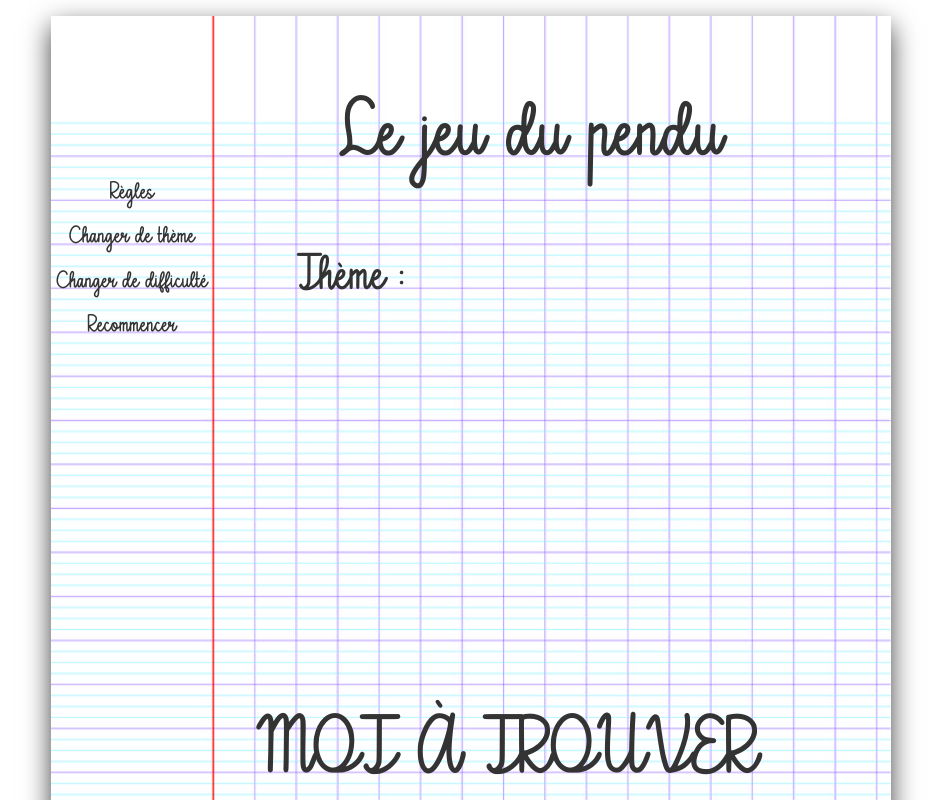
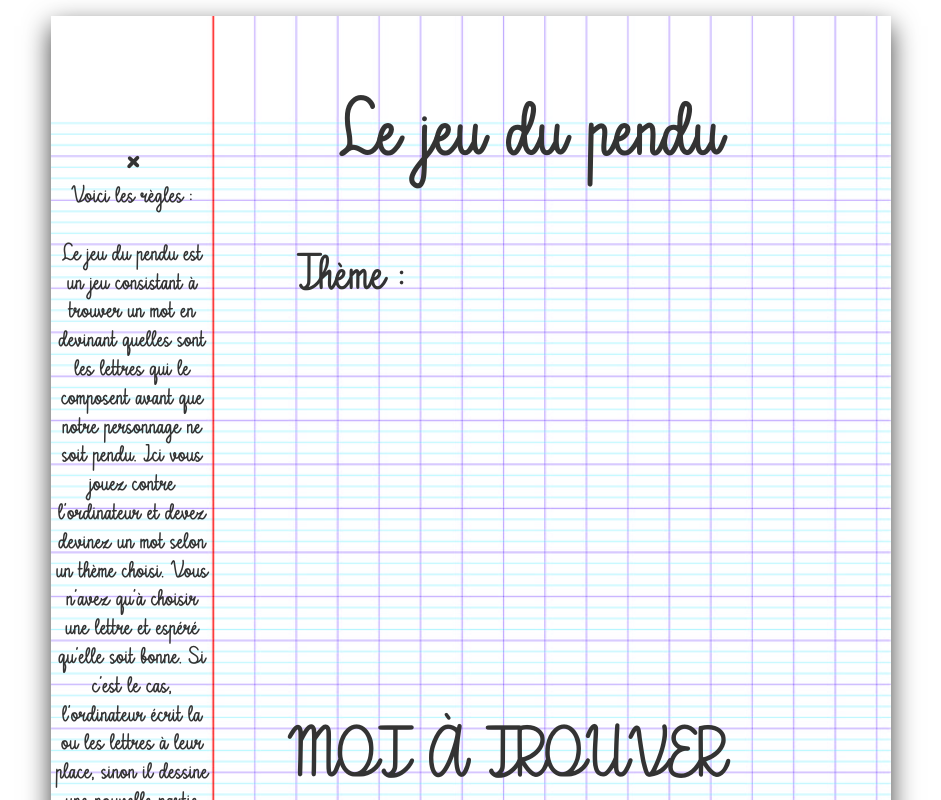
Before and after one commit to Fazentar79/leJeuDuPendu, a plain HTML site: page index.html in a window 1280 px wide. Both pictures are taken after a click on the item "Règles". Shown: the top 800 px of the page, without its empty margins (169-1110 px from the left). Drawn offline with Linux system fonts and the light colour scheme.

Commit message:
ajout des tableaux de thème

```diff
--- a/index.html
+++ b/index.html
@@ -16,9 +16,39 @@
           <nav>
             <ul class="text text__menu flex__column">
               <li class="text__menu-rules">Règles</li>
+              <div class="rules__modal">
+                <div class="rules__modal-content">
+                  <span class="close close__rules">&times;</span>
+                  <p>
+                    Voici les règles : <br /><br />
+                    Le jeu du pendu est un jeu consistant à trouver un mot en
+                    devinant quelles sont les lettres qui le composent avant que
+                    notre personnage ne soit pendu. Ici vous jouez contre
+                    l'ordinateur et devez devinez un mot selon un thème choisi.
+                    Vous n'avez qu'à choisir une lettre et espéré qu'elle soit
+                    bonne. Si c'est le cas, l'ordinateur écrit la ou les lettres
+                    à leur place, sinon il dessine une nouvelle partie du pendu.
+                    Vous avez un nombre limité de tentatives pour trouver le
+                    mot. Si vous n'y arrivé pas après 7 tentatives la partie est
+                    perdue.
+                  </p>
+                </div>
+              </div>
               <li class="text__menu-theme">Changer de thème</li>
-              <li class="text__menu-difficulty">Changer de difficulté</li>
-              <li class="text__menu-reload">Recommencer</li>
+              <div class="theme__modal">
+                <div class="theme__modal-content">
+                  <span class="close close__theme">&times;</span>
+                  <p>Choisissez un thème :</p>
+                  <ul>
+                    <li>Animaux</li>
+                    <li>Pays</li>
+                    <li>Fruits et légumes</li>
+                    <li>Objets du quotidien</li>
+                    <li>Films</li>
+                  </ul>
+                </div>
+              </div>
+              <li class="text__menu-findWord">Mot trouvé ?</li>
             </ul>
           </nav>
         </header>
--- a/script.js
+++ b/script.js
@@ -0,0 +1,128 @@
+let rulesModal = document.querySelector(".rules__modal");
+let btnRules = document.querySelector(".text__menu-rules");
+let btnCloseRules = document.querySelector(".close__rules");
+
+let themeModal = document.querySelector(".theme__modal");
+let btnTheme = document.querySelector(".text__menu-theme");
+let btnCloseTheme = document.querySelector(".close__theme");
+
+let findWord = document.querySelector(".text__menu-findWord");
+
+let choiceTheme = document.querySelector(".text__theme");
+
+// Affiche ou cache les modals
+btnRules.addEventListener("click", () => {
+    rulesModal.style.display = "block";
+    btnRules.style.display = "none";
+    btnTheme.style.display = "none";
+});
+
+btnCloseRules.addEventListener("click", () => {
+    rulesModal.style.display = "none";
+    btnRules.style.display = "block";
+    btnTheme.style.display = "block";
+});
+
+btnTheme.addEventListener("click", () => {
+    themeModal.style.display = "block";
+    btnTheme.style.display = "none";
+    btnRules.style.display = "none";
+});
+
+btnCloseTheme.addEventListener("click", () => {
+    themeModal.style.display = "none";
+    btnTheme.style.display = "block";
+    btnRules.style.display = "block";
+});
+
+// Tableaux de mots
+
+const Animals = [
+  "Lion", "Éléphant", "Tigre", "Girafe", "Kangourou", "Hippopotame",
+  "Penguin", "Zèbre", "Koala", "Panda", "Rhino", "Ours Polaire",
+  "Guépard", "Gorille", "Koala", "Dauphin", "Hérisson", "Léopard",
+  "Puma", "Lémurien", "Pieuvre", "Caméléon", "Ornithorynque", "Autruche",
+  "Perroquet", "Hippocampe", "Jaguar", "Écureuil", "Kookaburra", "Paresseux",
+  "Pangolin", "Wallaby", "Tatou", "Pélican", "Narval", "Lynx",
+  "Lièvre", "Gazelle", "Crocodile", "Pigeon", "Fou de Bassan", "Gerbille",
+  "Hamster", "Wombat", "Mongoose", "Salamandre", "Porc-épic", "Frelon"
+];
+
+const countries = [
+  "France", "États-Unis", "Canada", "Royaume-Uni", "Allemagne", "Australie",
+  "Japon", "Chine", "Brésil", "Inde", "Mexique", "Russie",
+  "Italie", "Espagne", "Argentine", "Afrique du Sud", "Suède", "Norvège",
+  "Suisse", "Népal", "Thaïlande", "Indonésie", "Grèce", "Turquie",
+  "Égypte", "Maroc", "Kenya", "Nigeria", "Chili", "Pérou",
+  "Vietnam", "Malaisie", "Singapour", "Corée du Sud", "Nouvelle-Zélande", "Islande",
+  "Portugal", "Irlande", "Pays-Bas", "Belgique", "Autriche", "Danemark",
+  "Finlande", "République tchèque", "Hongrie", "Pologne", "Ukraine", "Croatie",
+  "Sri Lanka", "Pakistan", "Bangladesh", "Israël"
+];
+
+const fruitsAndVegetables = [
+  "Pomme", "Banane", "Orange", "Fraise", "Cerise", "Poire",
+  "Raisin", "Kiwi", "Mangue", "Ananas", "Melon", "Pêche",
+  "Tomate", "Carotte", "Pomme de terre", "Concombre", "Courgette", "Aubergine",
+  "Brocoli", "Chou-fleur", "Laitue", "Épinard", "Poivron", "Radis",
+  "Oignon", "Ail", "Céleri", "Asperge", "Avocat", "Pamplemousse",
+  "Citron", "Pastèque", "Cassis", "Myrtille", "Framboise", "Canneberge",
+  "Poivron", "Patate douce", "Navet", "Betterave", "Endive", "Haricot vert",
+  "Courge", "Citrouille", "Figue", "Grenade", "Nectarine", "Kaki",
+  "Chou", "Artichaut", "Rutabaga"
+];
+
+const everydayObjects = [
+  "Téléphone", "Ordinateur", "Cafetière", "Télévision", "Réfrigérateur", "Table",
+  "Chaise", "Lampe", "Horloge", "Tasse", "Assiette", "Couteau",
+  "Four", "Micro-ondes", "Lave-linge", "Sèche-linge", "Canapé", "Clé",
+  "Porte", "Fenêtre", "Miroir", "Brosse à dents", "Toilettes", "Douche",
+  "Brosse à cheveux", "Livre", "Stylo", "Crayon", "Sac à main", "Portefeuille",
+  "Clé USB", "Lunettes", "Sous-verre", "Parapluie", "Poubelle", "Balai",
+  "Aspirateur", "Brosse à chaussures", "Bouteille d'eau", "Cadenas", "Serrure", "Cuisine",
+  "Évier", "Miroir de maquillage", "Boîte aux lettres", "Télécommande", "Cadenas", "Échelle",
+  "Radio", "Casque", "Sac à dos"
+];
+
+const movies = [
+  "Avatar", "Titanic", "Matrix", "Inception", "Jurassic", "Gladiator",
+  "Frozen", "Memento", "Jaws", "Braveheart", "Interstellar", "Gravity",
+  "Seven", "Pulp Fiction", "Scarface", "Shrek", "Superman", "Zodiac",
+  "Goonies", "Predator", "Die Hard", "Aliens", "Scream", "Psycho",
+  "Transformers", "Godzilla", "Amadeus", "Hannibal", "Mystic River", "Wolverine",
+  "Rocky", "Jumanji", "Zoolander", "Casino", "Twister", "Apocalypto",
+  "Tron", "Clerks", "Jaws", "Twilight", "Alien", "Grease", "Eragon",
+  "Tangled", "Shutter Island", "Beetle juice", "Halloween", "Joker", "Glory"
+];
+
+// image-0.png
+// image-1.png
+// image-2.png
+// image-3.png
+// let vie = 10;
+
+//  On commence avec l'image 10
+// document.querySelector(".image").src = "image-0.png";
+
+// src="image-[nombre de vie].png"
+
+// `image-${vie}.png`;
+// Vérifier lettre
+//   si pas bon
+//    appeler la fonction retirerVie
+// vie -= 1;
+// document.querySelector(#pendu)
+//  image. = nouvelle image
+
+// motADevenier = ["T", "A", "B", "L", "E"];
+// const motAfficher = []
+
+// for (let i = 0; i < motADevenier.length; i++) {
+    // if(motADevenier[i] != "-" && motADeviner[i] != " ") {
+    //     motAfficher[i] = lettre;
+// }
+    // else {
+    //     motAfficher[i] = motADevenier[i];
+    // }
+//     motAfficher.push("_");
+// }
--- a/style.css
+++ b/style.css
@@ -32,6 +32,13 @@ li {
     list-style-type: none;
 }
 
+p {
+    font-size: 1.2rem;
+    margin-bottom: 1rem;
+}
+
+/* Classes pour directement initialisé les flex et les éléments*/
+
 .flex {
     display: flex;
     justify-content: center;
@@ -56,6 +63,43 @@ li {
     margin: 0 auto;
     position: relative;
 }
+/* Modals du menu */
+
+.rules__modal, .theme__modal {
+    display: none;
+}
+
+.rules__modal-content {
+    margin-top: 12px;
+}
+
+.theme__modal-content {
+    margin-top: 12px;
+}
+
+/* Placement des différents bouton de fermeture des modals */
+
+.close {
+    position: absolute;
+    top: -5%;
+    right: 40%;
+    font-size: 2rem;
+    font-weight: bold;
+    cursor: pointer;
+    padding: 0.5rem;
+    color: #333;
+}
+
+.close__rules {
+    margin-top: 5px;
+}
+
+.close__theme {
+    margin-top: 10px;
+    top: -15%;
+}
+
+/* Placement des éléments texte */
 
 .text__title {
     left: 0;
@@ -89,12 +133,16 @@ li {
     top: 19.5%;
 }
 
+.text__menu-findWord {
+    display: block;
+}
+
 .text__wordToFind {
-    font-size: 4em;
+    font-size: 3.5em;
     text-transform: uppercase;
     left: 0;
     right: -6%;
-    top: 58%;
+    top: 59%;
 }
 
 .text__alphabet {
@@ -115,6 +163,8 @@ li {
     transform: scale(1.2);
 }
 
+/* ID */
+
 #paper {
     width: 100%;
     height: 100%;
```
Also changed, not shown: 1 other file.
